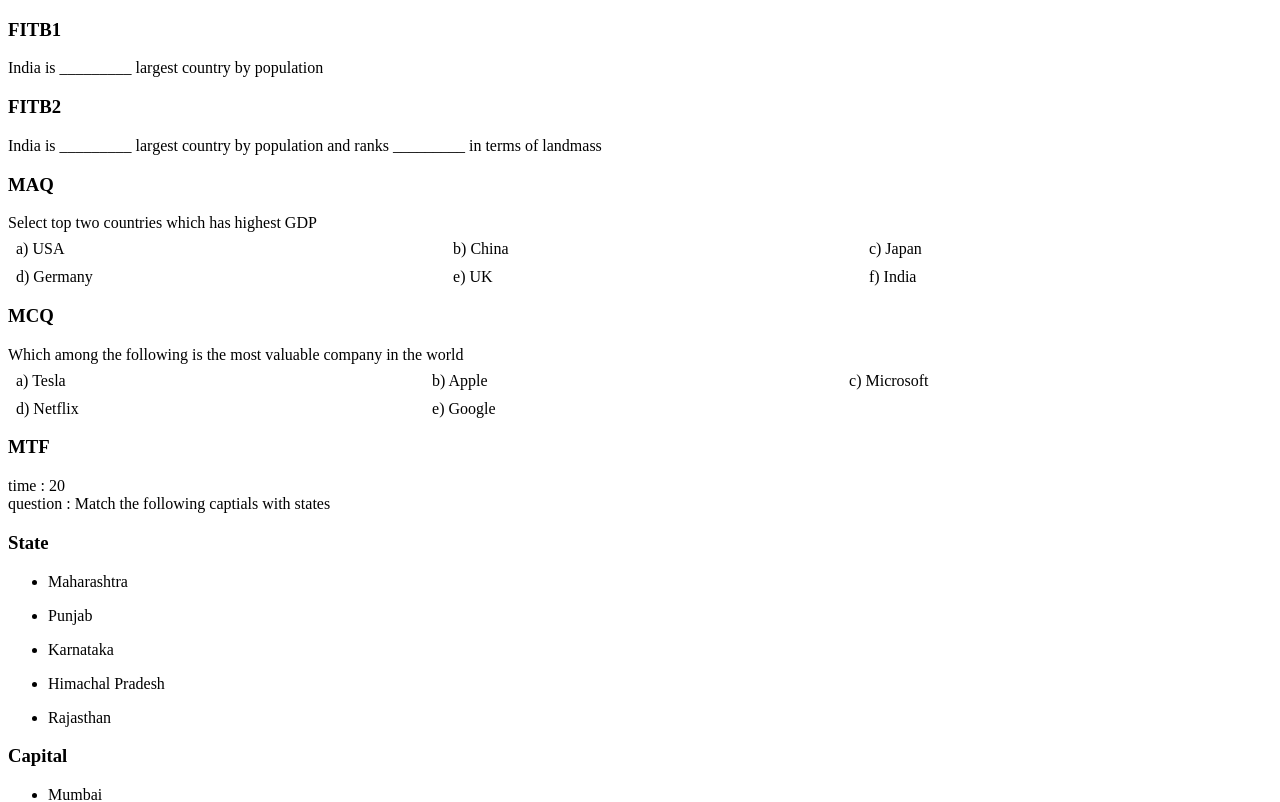
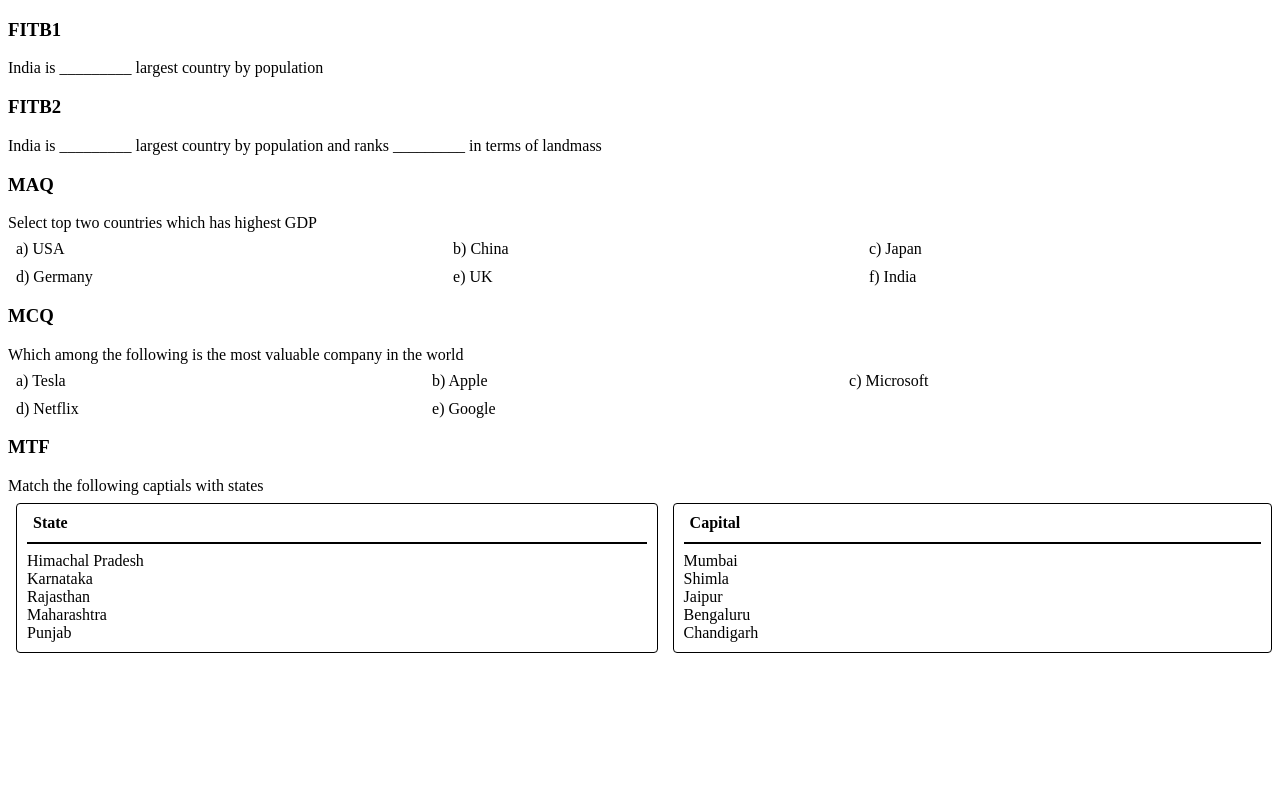
Before and after one commit to Joel-Nickson/IITQuizApp, an Angular app: page / in a window 1280 px wide. Shown: the top 802 px of the page. Built offline with nearby package versions, Linux system fonts and the light colour scheme.

Commit message:
added style to table and shuffled the choices

```diff
--- a/src/app/mtf/mtf.component.html
+++ b/src/app/mtf/mtf.component.html
@@ -1,17 +1,19 @@
 <!-- Match The Following -->
-<div class="time">time : {{this.questionSet.time}}</div>
-<div class="quest">question : {{this.questionSet.question}}</div>
+<div class="quest"> {{this.questionSet.question}}</div>
+<div class="table">
+    <div class="table-col table-col-1">
+        <h4>{{heading1}}</h4>
+        <hr>
+        <div class="col col-1" *ngFor="let item1 of randcol1">
+            <div>{{item1}}</div>
+        </div>
+    </div>
 
-<div class="table table-col-1">
-    <h3>{{heading1}}</h3>
-    <ul class="col col-1" *ngFor="let item1 of col1">
-        <li>{{item1}}</li>
-    </ul>
+    <div class="table-col table-col-2">
+        <h4>{{heading2}}</h4>
+        <hr>
+        <div class="col col-2" *ngFor="let item of randcol2">
+            <div>{{item}}</div>
+        </div>
+    </div>
 </div>
-
-<div class="table table-col-2">
-    <h3>{{heading2}}</h3>
-    <ul class="col col-2" *ngFor="let item of col2">
-        <li>{{item}}</li>
-    </ul>
-</div>
--- a/src/app/mtf/mtf.component.scss
+++ b/src/app/mtf/mtf.component.scss
@@ -0,0 +1,17 @@
+h4{
+    margin: 0 0 10px 6px;
+}
+hr{
+    border:0.2px solid black;
+}
+.table{
+    margin: 8px 0 0 8px ;
+    display: grid;
+    grid-template-columns: repeat(2,auto);
+    column-gap: 15px;
+}
+.table-col{
+    border: 1px solid black;
+    border-radius: 4px;
+    padding: 10px;
+}
--- a/src/app/mtf/mtf.component.ts
+++ b/src/app/mtf/mtf.component.ts
@@ -1,6 +1,6 @@
 import { state } from '@angular/animations';
 import { Component, Input, OnInit } from '@angular/core';
-import { QuestionSet } from '../questions';
+import { QuestionSet, getFromCharCode } from '../questions';
 
 @Component({
   selector: 'app-mtf',
@@ -13,12 +13,20 @@ export class MtfComponent implements OnInit {
   heading2 = ""
   col1 = [""]
   col2 = [""]
+  randcol1 = [""]
+  randcol2 = [""]
 
   @Input() questionSet!: QuestionSet;
   constructor() {
   }
 
   ngOnInit(): void {
+    this.jsonToArray();
+    this.randcol1 = this.randomizeArr(this.col1);
+    this.randcol2 = this.randomizeArr(this.col2);
+  }
+
+  jsonToArray() {
     let answer_options = this.questionSet.answer_options;
     let row = 0;
     for (let index in answer_options) {
@@ -32,7 +40,17 @@ export class MtfComponent implements OnInit {
         row++;
       }
     }
-    console.log(this.col1, this.col2)
   }
 
+  randomizeArr(array: any[]) {
+    let curId = array.length ?? 0;
+    while (0 !== curId) {
+      let randId = Math.floor(Math.random() * curId);
+      curId--;
+      let tmp = array[curId];
+      array[curId] = array[randId];
+      array[randId] = tmp;
+    }
+    return array;
+  }
 }
```
